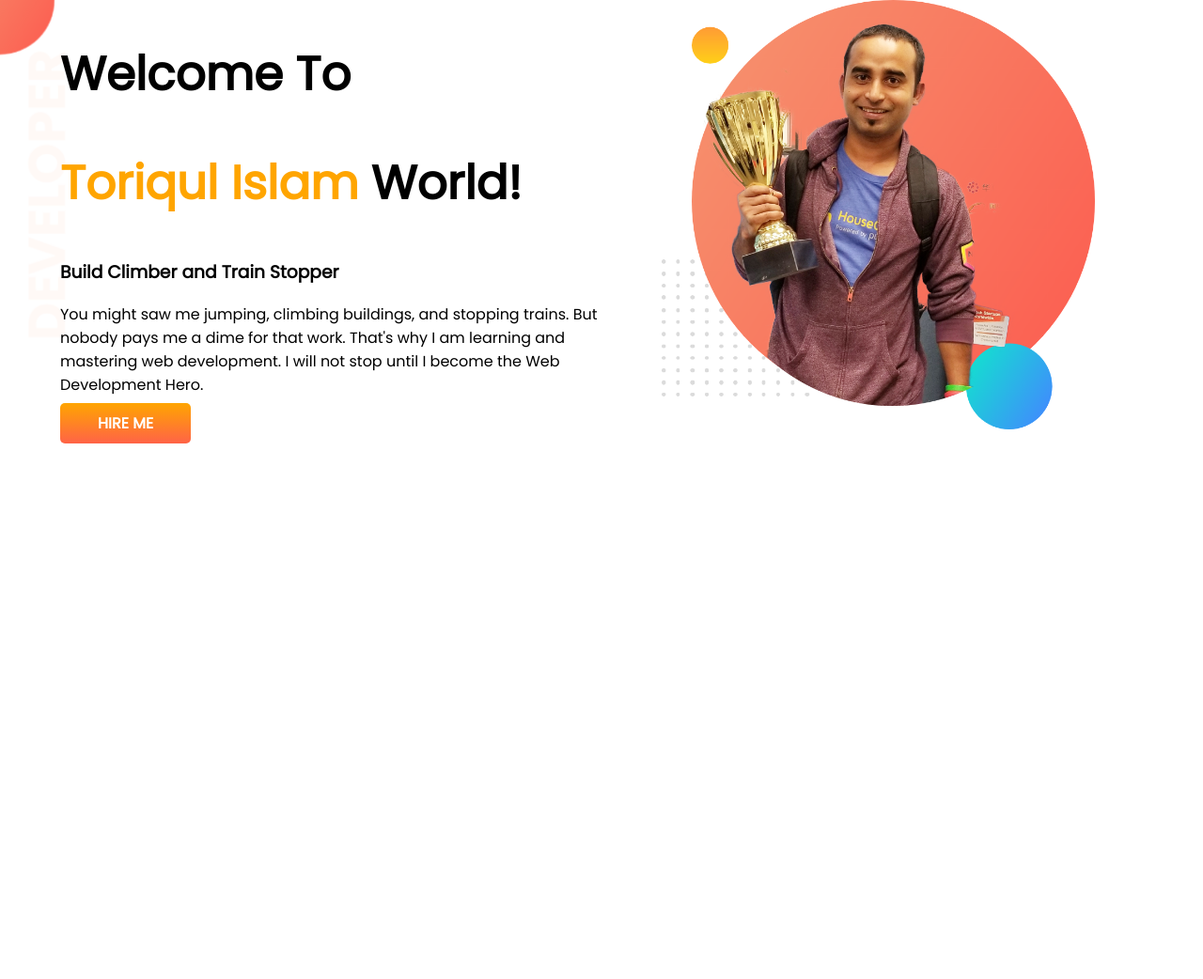
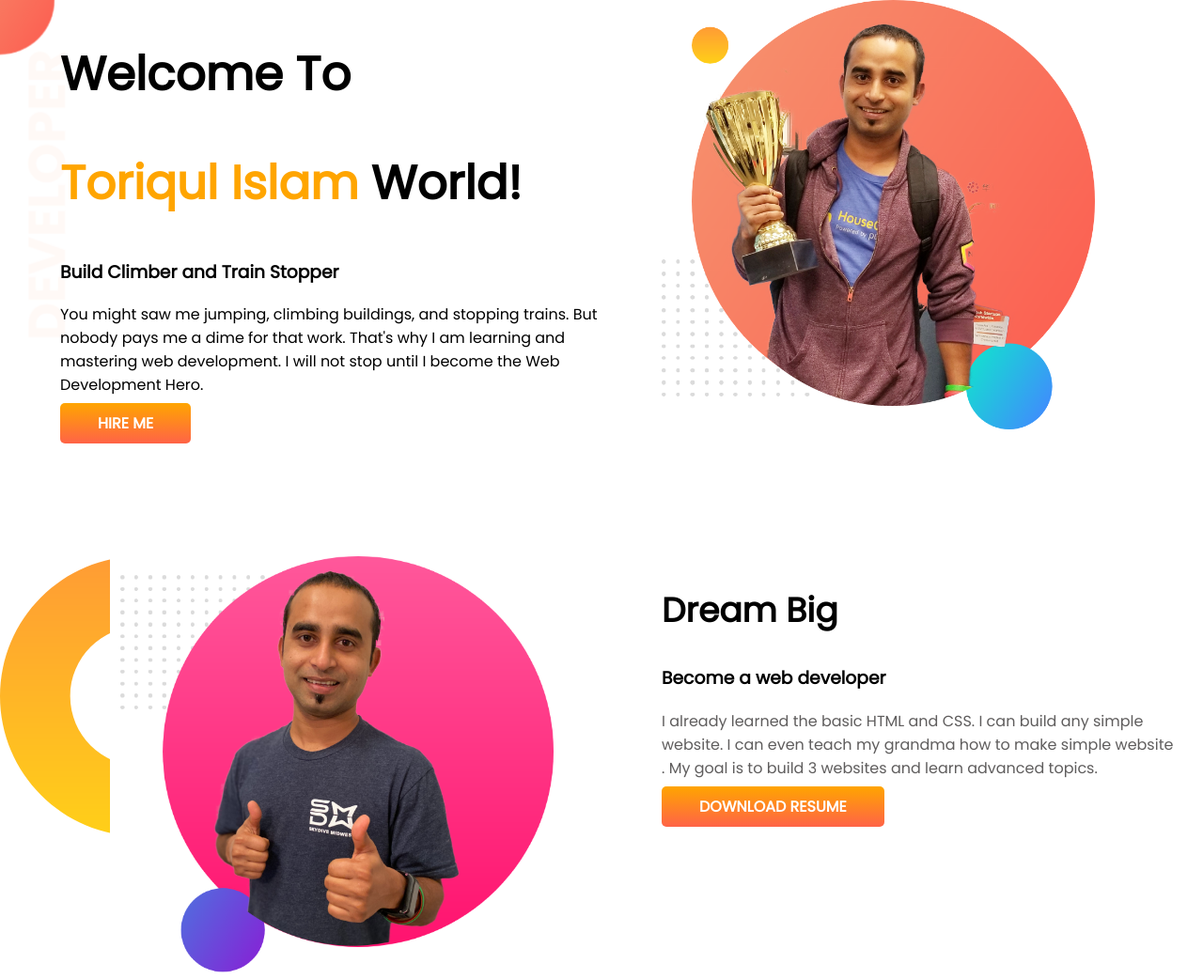
Before and after one commit to Toriqul202/portfolio, a plain HTML site: page index.html in a window 1280 px wide. Shown: the whole page at 94% size. Before the commit the page ends 800 px from the top, so only its background shows below. Drawn offline with Linux system fonts and the light colour scheme.

Commit message:
second-section-edit

```diff
--- a/index.html
+++ b/index.html
@@ -23,6 +23,18 @@
         <img src="images/jhankar.png" alt="">
     </div>
    </section>
+   <section class="dream">
+       <div class="second">
+        <img src="images/jhankar2.png" alt="">
+       </div>
+       <div class="second">
+          <h1>Dream Big</h1>
+          <h3>Become a web developer</h3>
+          <p>I already learned the basic HTML and CSS. I can build any simple<br> website. I can even teach my grandma how to make simple website<br>. My goal is to build 3 websites and learn advanced topics.</p>
+          <a href="#" class="resume-link">DOWNLOAD RESUME</a>
+       </div>
+
+   </section>
 
 </body>
 </html>
--- a/style.css
+++ b/style.css
@@ -6,7 +6,7 @@ body{
 h1{
     font-size: 50px;
 }
-section{
+.top-banner{
     display: flex;
 }
 .first{
@@ -29,3 +29,30 @@ section{
     background-image: url(images/top-banner.png);
     background-repeat: no-repeat;
 }
+.dream{
+    display: flex;
+    padding-left: 10%;
+    background-image: url(images/dream-bg.png);
+    background-repeat: no-repeat;
+    margin-top: 10%;
+}
+.second{
+    width:50%;
+}
+.second h1{
+    font-size: 36px;
+}
+.second img {
+    width: 80%;
+}
+.second a{
+    padding: 10px 40px;
+    background-image:linear-gradient(orange,tomato);
+    border-radius:5px;
+    color:white;
+    text-decoration:none;
+    font-weight: 700;
+}
+.second p{
+    color:rgb(95, 93, 93)
+}
```
